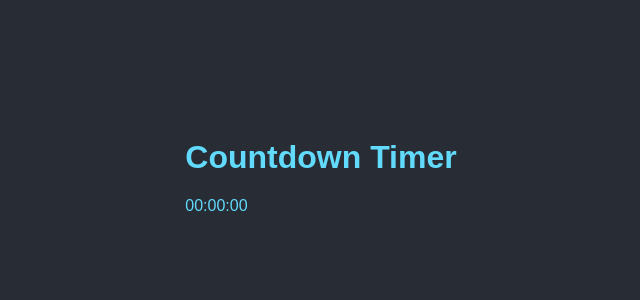
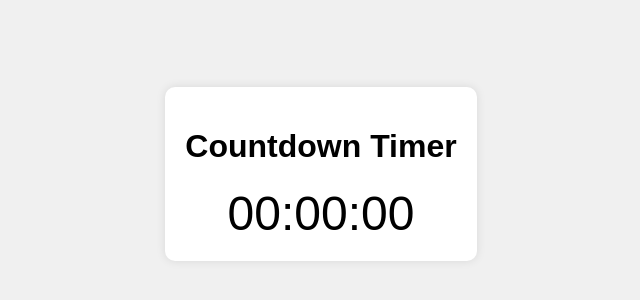
Before and after one commit to OVDRStudios-IT/arrival.lol, a plain HTML site: page timer.html in a window 1280 px wide. Shown: the part 234-534 px from the top of the page, without its empty margins (319-959 px from the left). Drawn offline with Linux system fonts and the light colour scheme.

Commit message:
Update styles.css

```diff
--- a/styles.css
+++ b/styles.css
@@ -1,23 +1,21 @@
 body {
-    font-family: Arial, sans-serif;
     display: flex;
     justify-content: center;
     align-items: center;
     height: 100vh;
-    margin: 0;
-    background-color: #282c34;
-    color: #61dafb;
+    background-color: #f0f0f0;
+    font-family: Arial, sans-serif;
 }
 
-.container {
+.countdown-container {
     text-align: center;
+    background: white;
+    padding: 20px;
+    border-radius: 10px;
+    box-shadow: 0 0 10px rgba(0,0,0,0.1);
 }
 
-#timer {
-    font-size: 3rem;
-    margin: 20px 0;
+#countdown {
+    font-size: 48px;
+    margin-top: 20px;
 }
-
-.subscriber-count, .membership-count {
-    font-size: 1.5rem;
-}
```
